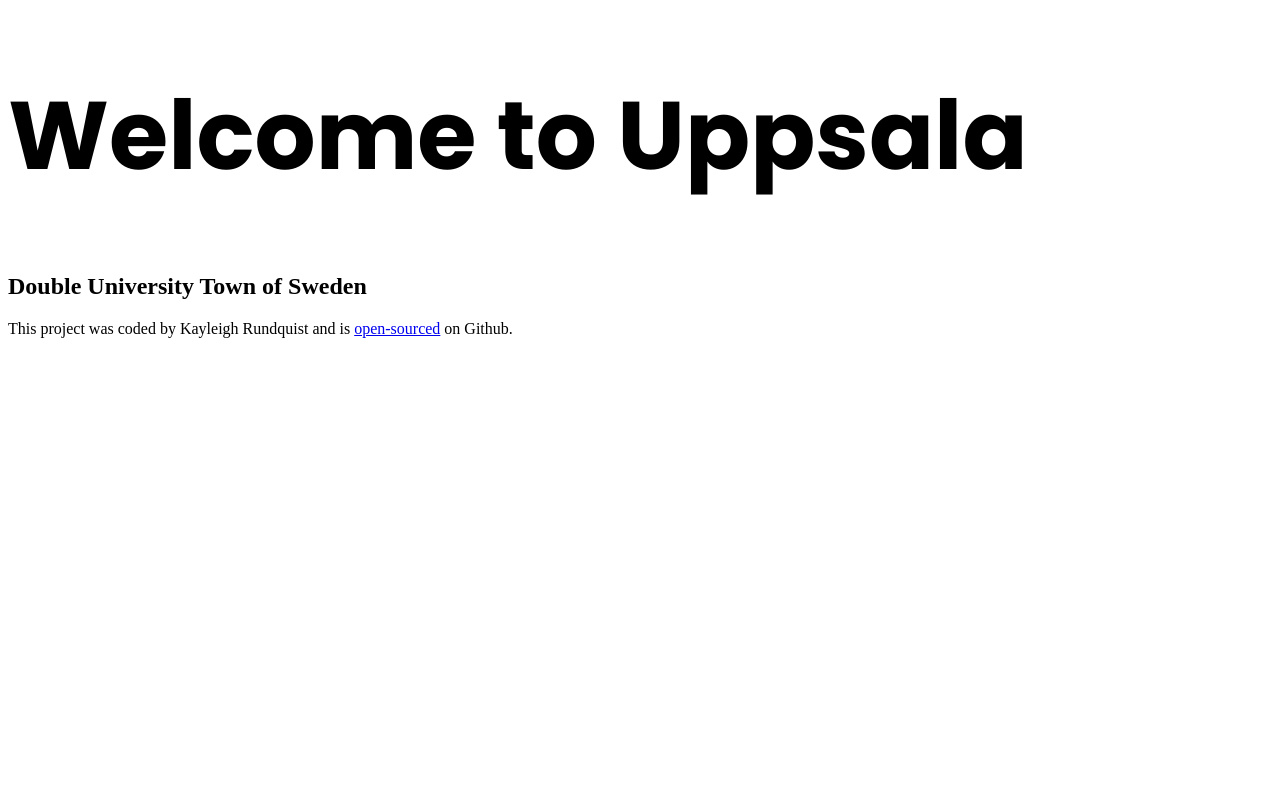
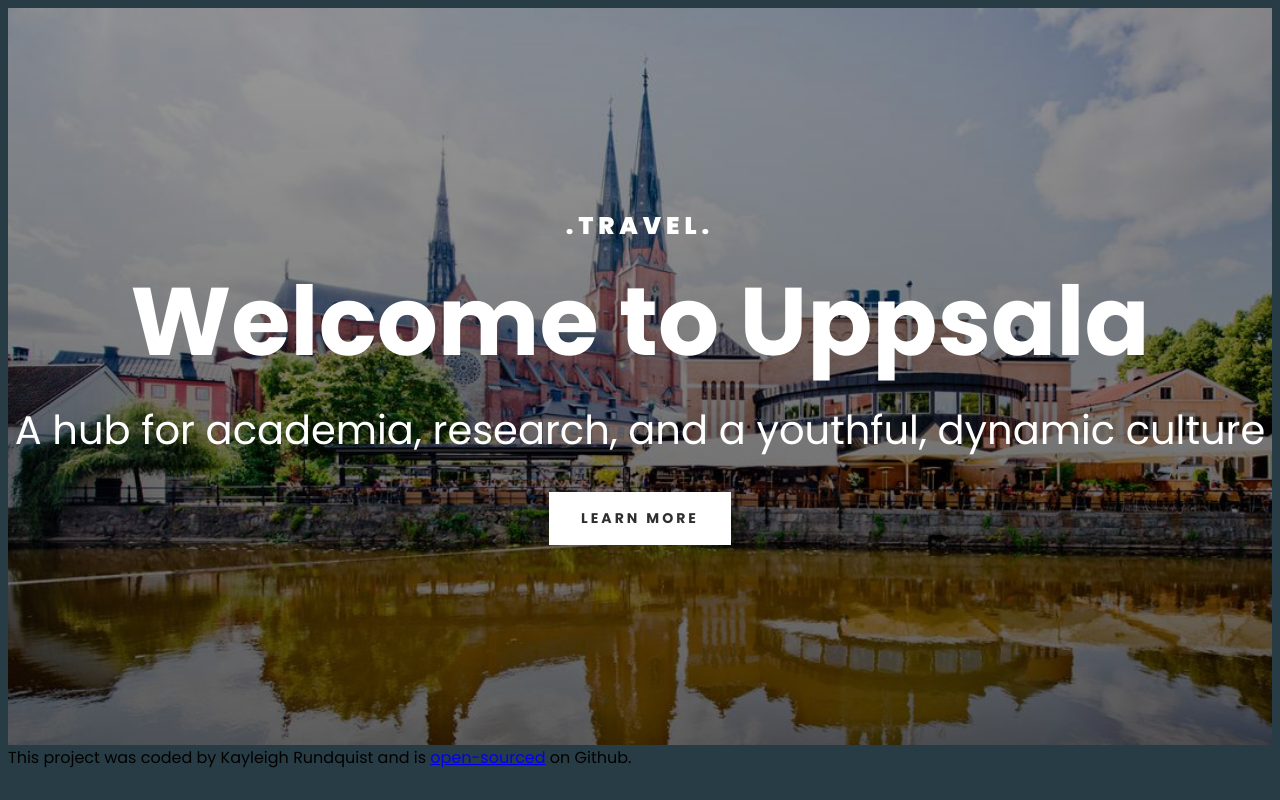
Before and after one commit to Keilikvist/uppsala-travel-project, a plain HTML site: page index.html in a window 1280 px wide. Drawn offline with Linux system fonts and the light colour scheme.

Commit message:
Added the header of the landing page

```diff
--- a/index.html
+++ b/index.html
@@ -11,9 +11,13 @@
     <title>Welcome to Uppsala</title>
   </head>
   <body>
+    <div class="container">
+      <header>
+        <h3>.TRAVEL.</h3>
         <h1>Welcome to Uppsala</h1>
-    <h2>Double University Town of Sweden</h2>
-  </body>
+        <h2>A hub for academia, research, and a youthful, dynamic culture</h2>
+        <a href="#more">Learn more</a>
+      </header>
       <footer>
         This project was coded by Kayleigh Rundquist and is
         <a
@@ -24,4 +28,6 @@
         >
         on Github.
       </footer>
+    </div>
+  </body>
 </html>
--- a/src/styles.css
+++ b/src/styles.css
@@ -1,7 +1,72 @@
+body {
+  font-family: "Poppins", sans-serif;
+  background: rgb(40, 60, 70);
+}
+
+.container {
+  max-width: 1400px;
+  margin: 0 auto;
+}
+
+header {
+  background-image: linear-gradient(rgba(0, 0, 0, 0.4), rgba(0, 0, 0, 0.6)),
+    url("../images/uppsala.jpg");
+  background-repeat: no-repeat;
+  background-size: cover;
+  color: white;
+  text-align: center;
+  padding: 200px 0;
+}
+
 h1 {
-  font-family: "Poppins", sans-serif;
   font-style: normal;
   font-weight: 700;
   font-size: 96px;
-  line-height: 144px;
+  line-height: 1;
+  margin: 30px 0;
 }
+
+h2 {
+  font-weight: 400;
+  font-size: 40px;
+  line-height: 1.5;
+  margin: 0;
+}
+
+h3 {
+  font-weight: 900;
+  font-size: 24px;
+  line-height: 1.5;
+  letter-spacing: 5px;
+  margin: 0;
+}
+
+header a {
+  font-weight: 700;
+  font-size: 14px;
+  line-height: 1.5;
+  text-align: center;
+  letter-spacing: 3px;
+  text-transform: uppercase;
+  text-decoration: none;
+  color: rgb(46, 48, 46);
+  background: white;
+  padding: 16px 32px;
+  margin-top: 32px;
+  display: inline-block;
+}
+
+@media (max-width: 900px) {
+  header {
+    padding: 60px 0;
+  }
+  header h1 {
+    font-size: 48px;
+  }
+  header h2 {
+    font-size: 20px;
+  }
+  header h3 {
+    font-size: 12px;
+  }
+}
```
Lines whose indentation alone changed are shown as unchanged.
